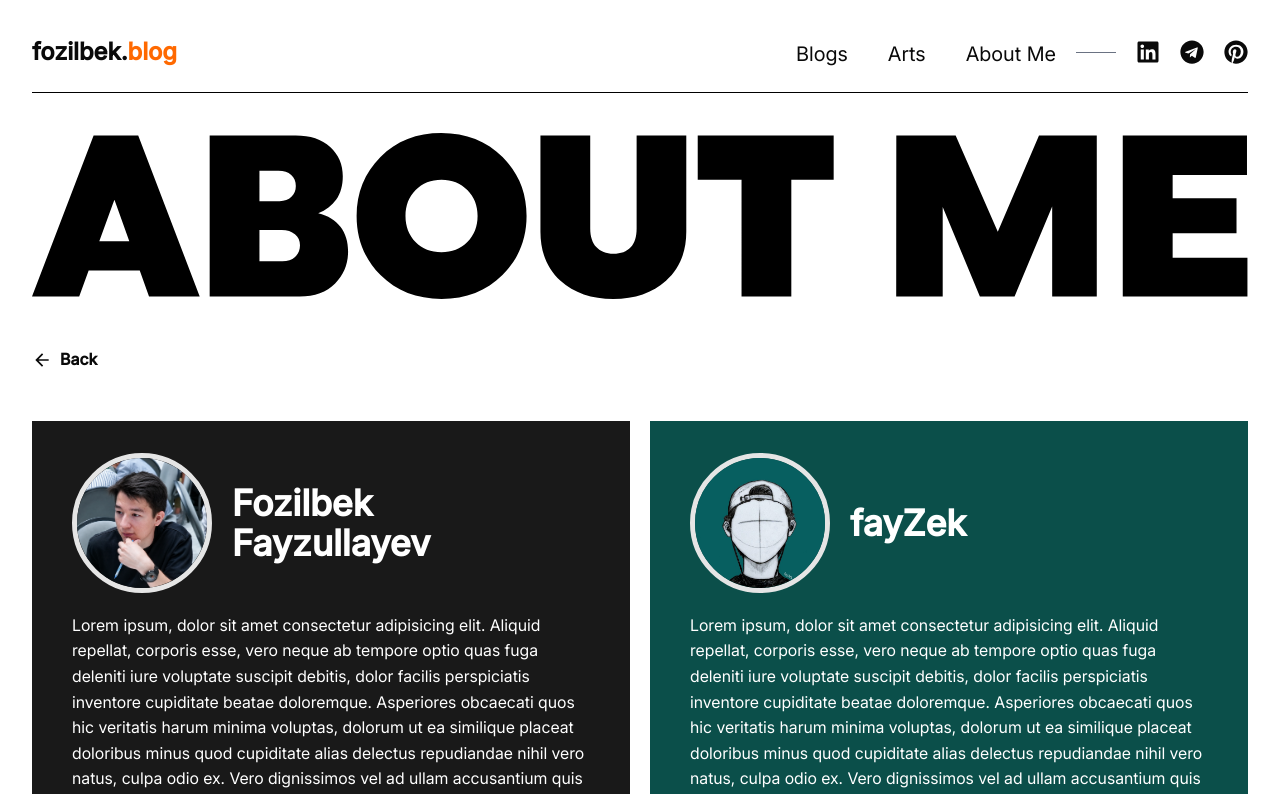
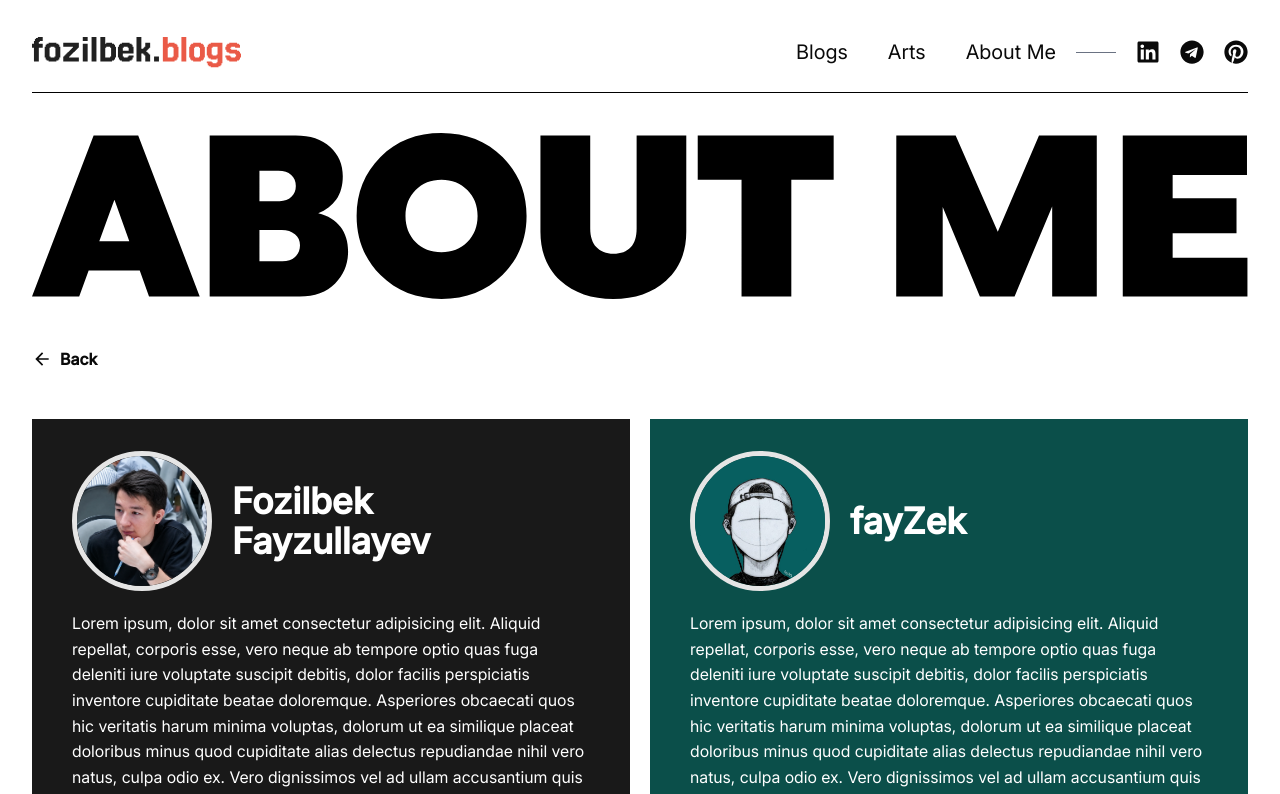
Before and after one commit to fozilbekfayzullayev/blog-v2, a Next.js app: page /about-me in a window 1280 px wide. Shown: the top 794 px of the page. Built offline with nearby package versions, Linux system fonts and the light colour scheme.

Commit message:
added logo

```diff
--- a/app/(frontend)/globals.css
+++ b/app/(frontend)/globals.css
@@ -3,47 +3,6 @@
 @import "shadcn/tailwind.css";
 
 @custom-variant dark (&:is(.dark *));
-
-@font-face {
-  font-family: "Gambetta-Medium";
-  src:
-    url("/fonts/Gambetta-Medium.woff2") format("woff2"),
-    url("/fonts/Gambetta-Medium.woff") format("woff");
-  font-weight: 500;
-  font-display: swap;
-  font-style: normal;
-}
-
-@font-face {
-  font-family: "GeneralSans-Semibold";
-  src:
-    url("/fonts/GeneralSans-Semibold.woff2") format("woff2"),
-    url("/fonts/GeneralSans-Semibold.woff") format("woff");
-
-  font-weight: 600;
-  font-display: swap;
-  font-style: normal;
-}
-
-@font-face {
-  font-family: "GeneralSans-Bold";
-  src:
-    url("/fonts/GeneralSans-Bold.woff2") format("woff2"),
-    url("/fonts/GeneralSans-Bold.woff") format("woff");
-  font-weight: 700;
-  font-display: swap;
-  font-style: normal;
-}
-
-@font-face {
-  font-family: "Sora";
-  src:
-    url("/fonts/Sora-Bold.woff2") format("woff2"),
-    url("/fonts/Sora-Bold.woff") format("woff");
-  font-weight: bold;
-  font-style: normal;
-  font-display: swap;
-}
 
 @font-face {
   font-family: "Inter 18pt";
@@ -66,14 +25,7 @@
 }
 
 @theme inline {
-  /* CUSTOM FONTS */
-  --font-gambetta: "Gambetta-Medium";
-  --font-general-sans: "GeneralSans-Semibold";
-  --font-sora: "Sora";
   --font-inter: "Inter 18pt";
-
-  /*  */
-
   --color-background: var(--background);
   --color-foreground: var(--foreground);
   --font-sans: var(--font-sans);
@@ -205,18 +157,11 @@
     @apply bg-background text-foreground;
   }
   html {
-    @apply font-mono;
+    @apply font-inter;
   }
 }
 
-h1,
-h2 {
-  font-family: var(--font-inter);
-}
-
-a,
 p {
-  font-family: var(--font-inter);
   line-height: 1.6;
   letter-spacing: 1;
 }
--- a/app/(frontend)/layout.tsx
+++ b/app/(frontend)/layout.tsx
@@ -1,20 +1,9 @@
 import type { Metadata } from "next";
-import { Geist, Geist_Mono } from "next/font/google";
 import { ThemeProvider } from "next-themes";
 import "./globals.css";
 import Navbar from "@/components/shared/Navbar";
 import Footer from "@/components/shared/Footer";
 import { TooltipProvider } from "@/components/ui/tooltip";
-
-const geistSans = Geist({
-  variable: "--font-geist-sans",
-  subsets: ["latin"],
-});
-
-const geistMono = Geist_Mono({
-  variable: "--font-geist-mono",
-  subsets: ["latin"],
-});
 
 export const metadata: Metadata = {
   title: "Create Next App",
@@ -23,11 +12,21 @@ export const metadata: Metadata = {
 
 export default function RootLayout({ children }: LayoutProps<"/">) {
   return (
-    <html
-      lang="en"
-      className={`${geistSans.variable} ${geistMono.variable} h-full antialiased`}
-      suppressHydrationWarning
-    >
+    <html lang="en" className={`h-full antialiased`} suppressHydrationWarning>
+      <link
+        rel="preload"
+        href="/fonts/Inter18pt-Regular.woff2"
+        as="font"
+        type="font/woff2"
+        crossOrigin="anonymous"
+      />
+      <link
+        rel="preload"
+        href="/fonts/Inter18pt-Medium.woff2"
+        as="font"
+        type="font/woff2"
+        crossOrigin="anonymous"
+      />
       <body className="min-h-full flex flex-col" suppressHydrationWarning>
         <TooltipProvider>
           <ThemeProvider attribute="class" defaultTheme="" enableSystem>
--- a/components/shared/Navbar.tsx
+++ b/components/shared/Navbar.tsx
@@ -6,6 +6,8 @@ import { Separator } from "../ui/separator";
 import { IoIosMenu, IoIosClose } from "react-icons/io";
 import { Button } from "../ui/button";
 import { useState } from "react";
+import Image from "next/image";
+import Logo from "@/public/images/logo.svg";
 
 export default function Navbar() {
   const [isOpen, setIsOpen] = useState(false);
@@ -19,9 +21,14 @@ export default function Navbar() {
     <nav className="sticky md:static top-0 bg-white z-50">
       <Container>
         <div className="flex items-center justify-between pt-5 md:pt-8 pb-5">
-          <Link href={"/"} className="font-bold text-2xl">
-            <span>fozilbek.</span>
-            <span className="text-orange-500">blog</span>
+          <Link href={"/"}>
+            <Image
+              src={Logo}
+              alt="fozilbek.blog logo"
+              width={145}
+              height={32}
+              className="w-full object-cover"
+            />
           </Link>
           {/* MENU */}
           <Button
```
Also changed, not shown: public/images/logo.svg (added).
